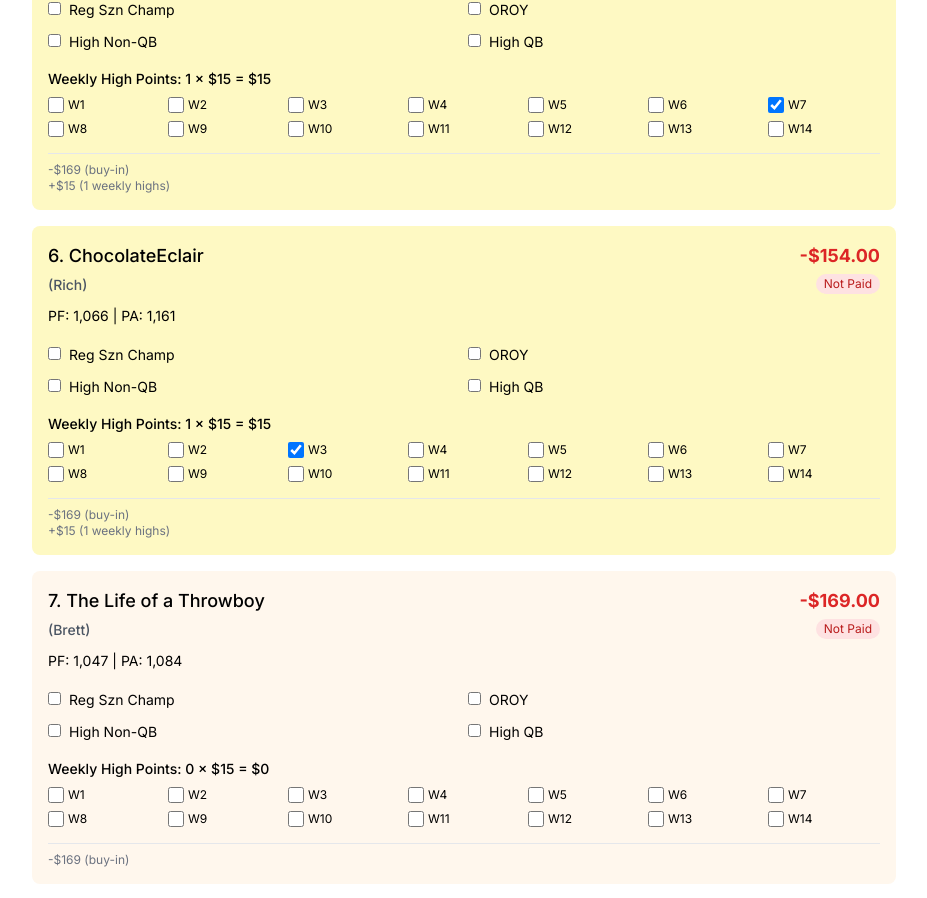
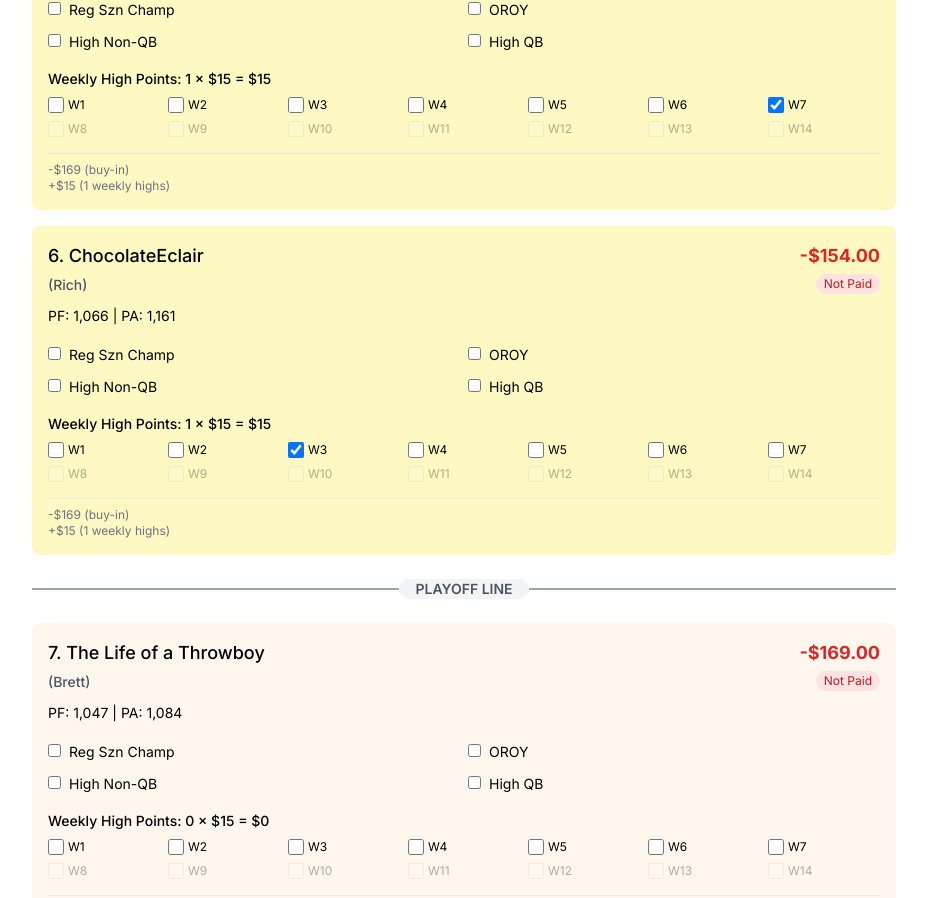
Before and after one commit to TyMurrayELM/fantasy-tracker, a Next.js app: page / in a window 1280 px wide. Shown: the part 1859-2757 px from the top of the page, without its empty margins (176-1103 px from the left). Built offline with nearby package versions, Linux system fonts and the light colour scheme.

Commit message:
Added playoff line

```diff
--- a/app/page.js
+++ b/app/page.js
@@ -105,17 +105,23 @@ const TeamRow = ({
           Weekly High Points: {weeklyHighPoints} × ${leagueConfig.weeklyHigh} = ${weeklyHighPoints * leagueConfig.weeklyHigh}
         </div>
         <div className="grid grid-cols-7 sm:grid-cols-7 gap-1 sm:gap-2">
-          {[1, 2, 3, 4, 5, 6, 7, 8, 9, 10, 11, 12, 13, 14].map(week => (
-            <div key={week} className="flex items-center justify-center sm:justify-start">
+          {[1, 2, 3, 4, 5, 6, 7, 8, 9, 10, 11, 12, 13, 14].map(week => {
+            const currentWeek = 7; // Update this as the season progresses
+            const hasHappened = week <= currentWeek;
+
+            return (
+              <div key={week} className={`flex items-center justify-center sm:justify-start ${!hasHappened ? 'opacity-30' : ''}`}>
                 <input
                   type="checkbox"
                   checked={highWeeks.includes(week)}
                   readOnly
+                  disabled={!hasHappened}
                   className="mr-0.5 sm:mr-1 w-3 h-3 sm:w-4 sm:h-4"
                 />
                 <span className="text-[10px] sm:text-xs">W{week}</span>
               </div>
-          ))}
+            );
+          })}
         </div>
       </div>
 
@@ -342,6 +348,7 @@ export default function Home() {
           </div>
 
           {teams.map((team, index) => (
+            <>
               <TeamRow
                 key={index}
                 position={index + 1}
@@ -358,6 +365,16 @@ export default function Home() {
                 isFirstPlace={team.isFirstPlace}
                 isSecondPlace={team.isSecondPlace}
               />
+              {index === 5 && (
+                <div className="flex items-center my-4 sm:my-6">
+                  <div className="flex-grow border-t-2 border-gray-400"></div>
+                  <span className="px-3 sm:px-4 text-xs sm:text-sm font-semibold text-gray-600 bg-gray-100 rounded-full">
+                    PLAYOFF LINE
+                  </span>
+                  <div className="flex-grow border-t-2 border-gray-400"></div>
+                </div>
+              )}
+            </>
           ))}
 
           <div className="bg-blue-50 p-3 sm:p-4 rounded-lg mt-4 sm:mt-6 mb-3 sm:mb-4">
```
Lines whose indentation alone changed are shown as unchanged.
